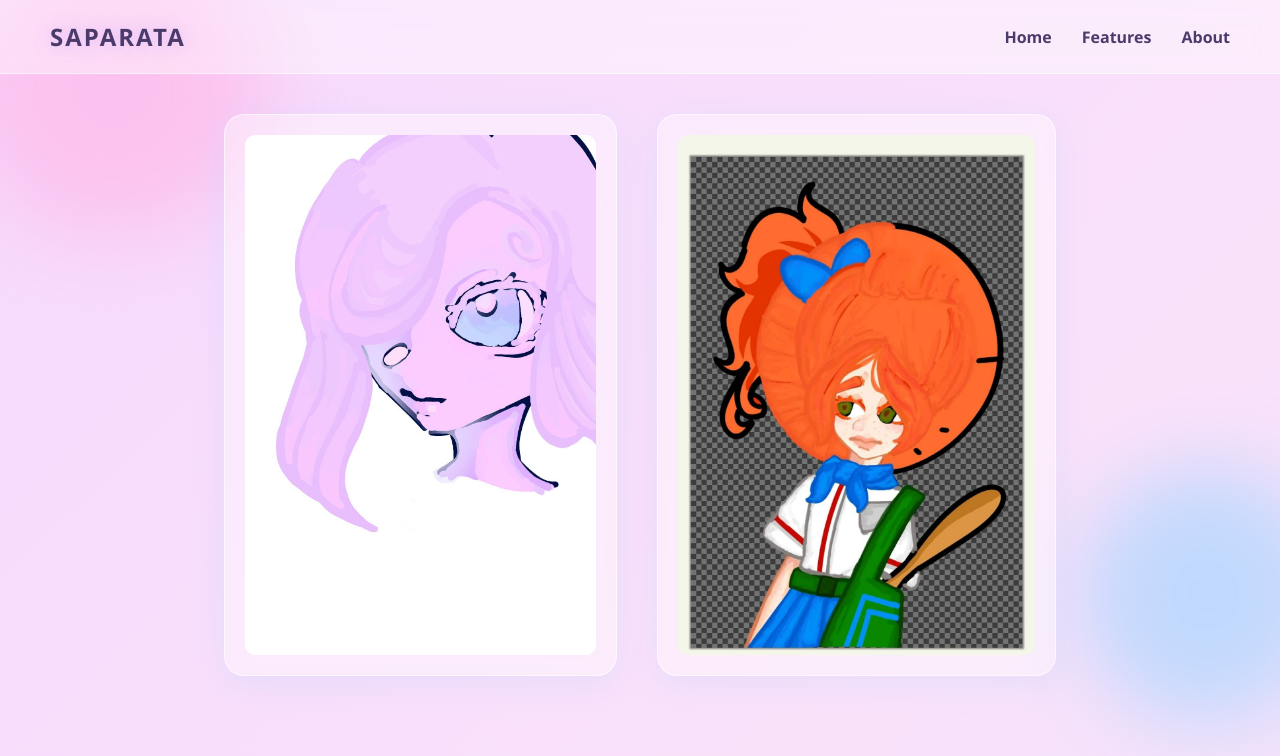
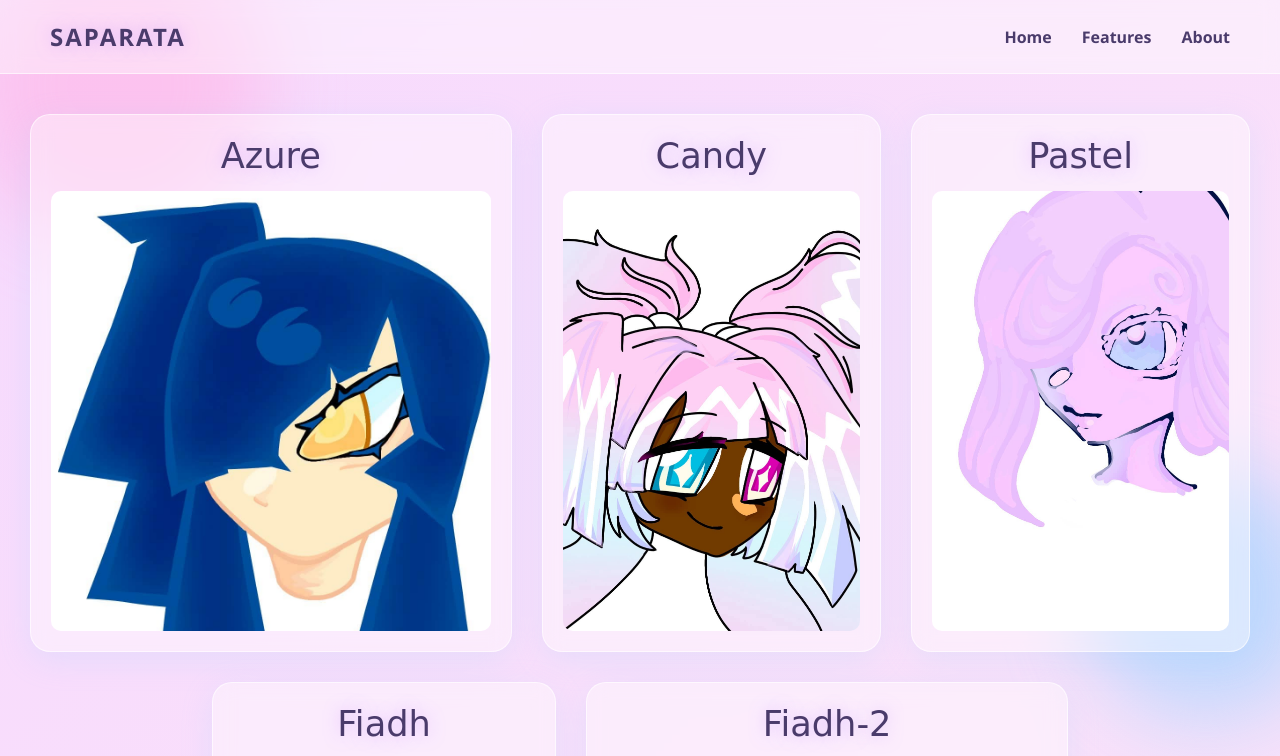
Before and after one commit to chxrcky-tool2/Neo-pastel, a plain HTML site: page index.html in a window 1280 px wide. Both pictures are taken after a click on the button "Initialize Experience". Shown: the top 756 px of the page. Drawn offline with Linux system fonts and the light colour scheme.

Commit message:
Update index.html

```diff
--- a/index.html
+++ b/index.html
@@ -195,9 +195,9 @@ to { opacity: 1; transform: translateY(0); }
 display: none;
 flex-direction: row;
 justify-content: center;
-align-items: center;
+align-items: flex-start;
 flex-wrap: wrap;
-gap: 40px;
+gap: 30px;
 padding: 40px 20px;
 min-height: 80vh;
 opacity: 0;
@@ -213,16 +213,26 @@ padding: 20px;
 box-shadow: 0 8px 32px 0 rgba(156, 211, 255, 0.2);
 transition: transform 0.3s ease, box-shadow 0.3s ease;
 max-width: 100%;
+display: flex;
+flex-direction: column;
+align-items: center;
 }
 .art-card:hover {
 transform: translateY(-10px) scale(1.02);
 box-shadow: 0 15px 40px 0 rgba(200, 150, 255, 0.4);
 }
+.char-name {
+font-family: 'Brush Script MT', 'Segoe Script', 'Lucida Handwriting', cursive;
+font-size: 2.2rem;
+color: var(--text-main);
+margin-bottom: 15px;
+text-shadow: var(--glow);
+}
 .art-card img {
 display: block;
 max-width: 100%;
 height: auto;
-max-height: 65vh;
+max-height: 55vh;
 border-radius: 10px;
 object-fit: contain;
 }
@@ -268,10 +278,24 @@ nav ul { display: none; }
 
 <div id="art-gallery">
 <div class="art-card">
-<img src="purple.jpeg" alt="Purple Pastel Art">
+<div class="char-name">Azure</div>
+<img src="blue.jpeg" alt="Azure">
 </div>
 <div class="art-card">
-<img src="orange.jpeg" alt="Orange Checkered Art">
+<div class="char-name">Candy</div>
+<img src="candy.jpeg" alt="Candy">
+</div>
+<div class="art-card">
+<div class="char-name">Pastel</div>
+<img src="purple.jpeg" alt="Pastel">
+</div>
+<div class="art-card">
+<div class="char-name">Fiadh</div>
+<img src="orange.jpeg" alt="Fiadh">
+</div>
+<div class="art-card">
+<div class="char-name">Fiadh-2</div>
+<img src="south_park.jpeg" alt="Fiadh-2">
 </div>
 </div>
 
```
